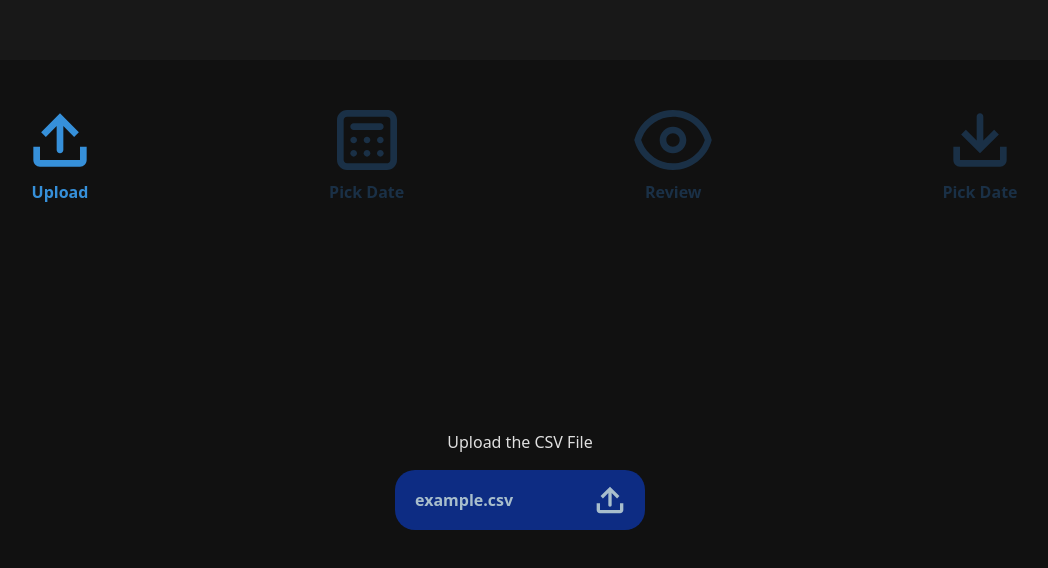
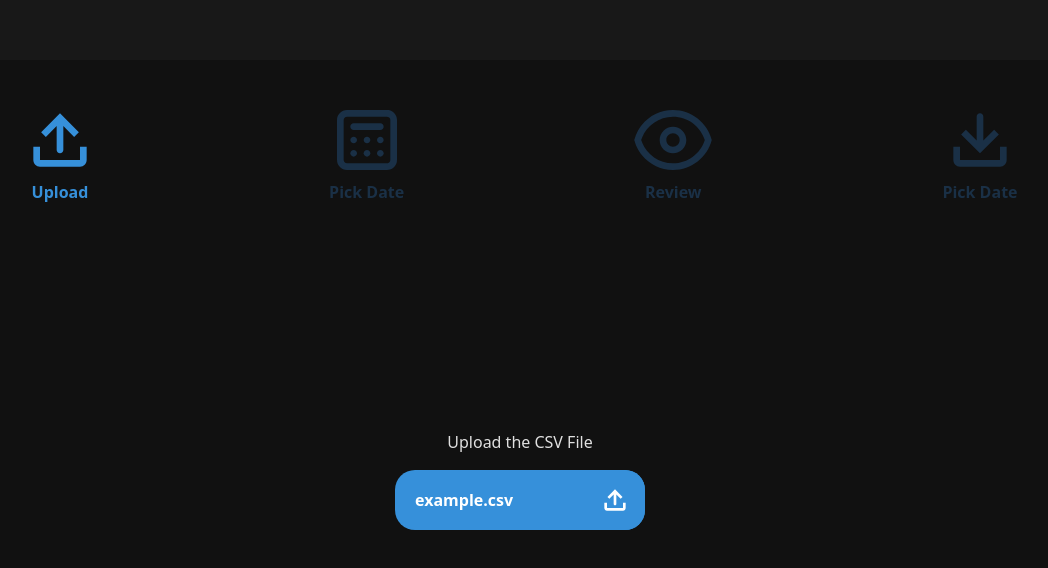
Before and after one commit to lukerichter/tagap-v3, a React (Vite) app: page / in a window 1280 px wide. Shown: the top 568 px of the page, without its empty margins (120-1168 px from the left). Built offline with nearby package versions, Linux system fonts and the light colour scheme.

Commit message:
feat: adding actual file upload

```diff
--- a/src/App.css
+++ b/src/App.css
@@ -7,3 +7,15 @@
     display: flex;
     flex-direction: column;
 }
+
+.content {
+    flex: 1;
+}
+
+.content-box {
+    display: flex;
+    justify-content: center;
+    align-items: center;
+    flex-direction: column;
+    height: 100%;
+}
--- a/src/App.jsx
+++ b/src/App.jsx
@@ -1,18 +1,32 @@
 import { useState } from 'react'
 import ProgressionBar from './components/ProgressionBar/ProgressionBar'
-import Content from './components/Content/Content'
+import UploadContent from './components/Content/UploadContent/UploadContent'
+
 import './App.css'
-
+import useFile from './utils/logic.js'
 
 
 function App() {
 
     const [stage, setStage] = useState(0)
+    const { uploadFile, resetFile } = useFile();
+
+    const steps = [
+        <UploadContent upload={uploadFile} />,
+        //<DateContent />,
+        //<ReviewContent />,
+        //<DownloadContent />,
+    ]
 
     return (
         <div className="container">
+
             <ProgressionBar selectedState={stage} changeState={setStage} />
-            <Content currentState={stage} />
+
+            <div className='content'>
+                {steps[stage]}
+            </div>
+
         </div>
     )
 }
--- a/src/components/Content/Content.css
+++ /dev/null
@@ -1,47 +0,0 @@
-.content {
-    flex: 1;
-}
-
-.content--box {
-    display: flex;
-    justify-content: center;
-    align-items: center;
-    flex-direction: column;
-    height: 100%;
-}
-
-
-
-
-.content--file-selector {
-    width: 250px;
-    height: 60px;
-    border-radius: 20px;
-    background-color: rgb(13, 44, 131);
-    cursor: pointer;
-    transition: transform 0.2s;
-    overflow: hidden;
-    position: relative;
-}
-
-.content--file-selector svg {
-    font-size: 2.5em;
-    color: rgb(168, 190, 204);
-    padding: 10px 15px;
-    position: absolute;
-    right: 0;
-    top: 0;
-}
-
-.content--file-selector p {
-    font-size: 1em;
-    margin: 0;
-    font-weight: bold;
-    color: rgb(168, 190, 204);
-    padding: 0 20px;
-    line-height: 60px;
-}
-
-.content--file-selector:hover {
-    transform: scale(1.05);
-}
--- a/src/components/Content/Content.jsx
+++ /dev/null
@@ -1,62 +0,0 @@
-import { CgSoftwareUpload } from "react-icons/cg";
-import './Content.css'
-
-
-
-function UploadContent() {
-    return (
-        <div className='content--box'>
-            <p>Upload the CSV File</p>
-            <div
-                className='content--file-selector'
-                onClick={() => { }}
-            >
-                <p>example.csv</p>
-                <CgSoftwareUpload />
-            </div>
-        </div>
-    )
-}
-
-function DateContent() {
-    return (
-        <div>
-            Date Picker Content
-        </div>
-    )
-}
-
-function ReviewContent() {
-    return (
-        < div >
-            Review Content
-        </div >
-    )
-}
-
-function DownloadContent() {
-    return (
-        <div>
-            Download Content
-        </div>
-    )
-}
-
-
-function Content({ currentState }) {
-    const steps = [
-        <UploadContent />,
-        <DateContent />,
-        <ReviewContent />,
-        <DownloadContent />,
-    ]
-
-    return (
-        <div className='content'>
-            {steps[currentState]}
-        </div>
-    )
-
-}
-
-export default Content
--- /dev/null
+++ b/src/components/Content/UploadContent/UploadContent.css
@@ -0,0 +1,45 @@
+.file-selector {
+    width: 250px;
+    height: 60px;
+    border-radius: 20px;
+    background-color: rgb(54, 144, 218);
+    cursor: pointer;
+    transition: transform 0.2s;
+    overflow: hidden;
+    position: relative;
+}
+
+.file-selector .file-selector-icon-box {
+    height: 100%;
+    aspect-ratio: 1;
+    width: auto;
+    position: absolute;
+    right: 0;
+    top: 0;
+    display: flex;
+    align-items: center;
+    justify-content: center;
+    background-color: rgb(54, 144, 218);
+}
+
+.file-selector svg {
+    font-size: 2em;
+    color: white;
+}
+
+.file-selector p {
+    font-size: 1em;
+    margin: 0;
+    color: white;
+    padding: 0 20px;
+    line-height: 60px;
+    font-weight: bold;
+}
+
+.file-selector:hover {
+    transform: scale(1.05);
+}
+
+input {
+    display: none;
+}
--- /dev/null
+++ b/src/components/Content/UploadContent/UploadContent.jsx
@@ -0,0 +1,38 @@
+import { useRef, useState } from 'react'
+import { CgSoftwareUpload } from "react-icons/cg";
+import './UploadContent.css'
+
+function UploadContent({ upload }) {
+
+    const fileInputRef = useRef(null);
+    const [warning, setWarning] = useState(0)
+
+    const handleFileChange = (event) => {
+        const file = event.target.files[0];
+        if (file) {
+            upload(file)
+        }
+    };
+
+    return (
+        <div className='content-box' >
+            <p>Upload the CSV File</p>
+            <div
+                className='file-selector'
+                onClick={() => fileInputRef.current.click()}
+            >
+                <p>example.csv</p>
+                <div className="file-selector-icon-box">
+                    <CgSoftwareUpload />
+                </div>
+            </div>
+            <input
+                type="file"
+                ref={fileInputRef}
+                onChange={handleFileChange}
+            />
+        </div>
+    )
+}
+
+export default UploadContent
--- /dev/null
+++ b/src/utils/logic.js
@@ -0,0 +1,23 @@
+import { useState } from "react";
+
+
+function useFile() {
+    const [file, setFile] = useState(null)
+
+    function uploadFile(file) {
+        setFile(file)
+    }
+
+    function resetFile() {
+        setFile(null)
+    }
+
+    return {
+        uploadFile,
+        resetFile
+    }
+}
+
+
+
+export default useFile
```
